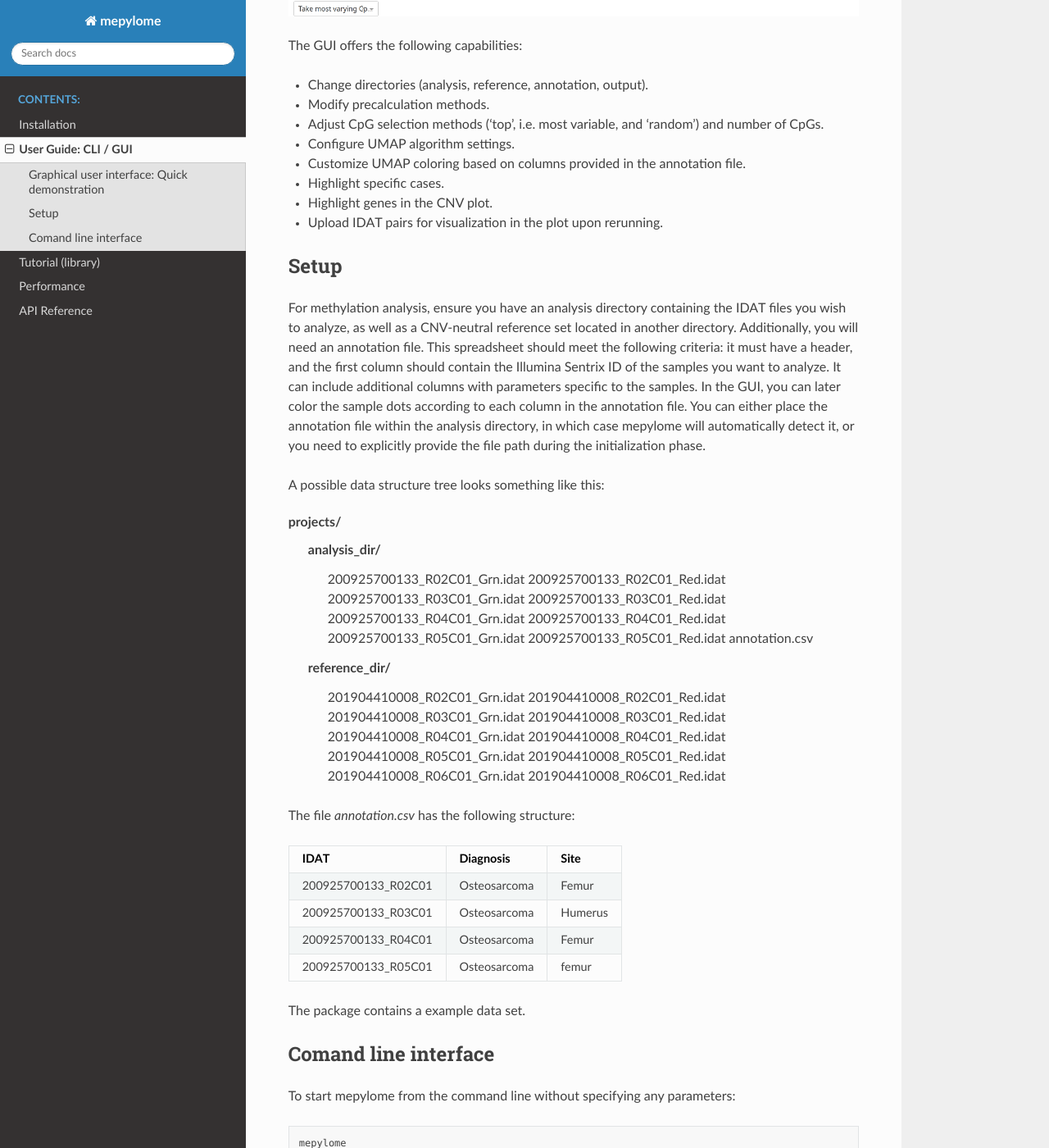
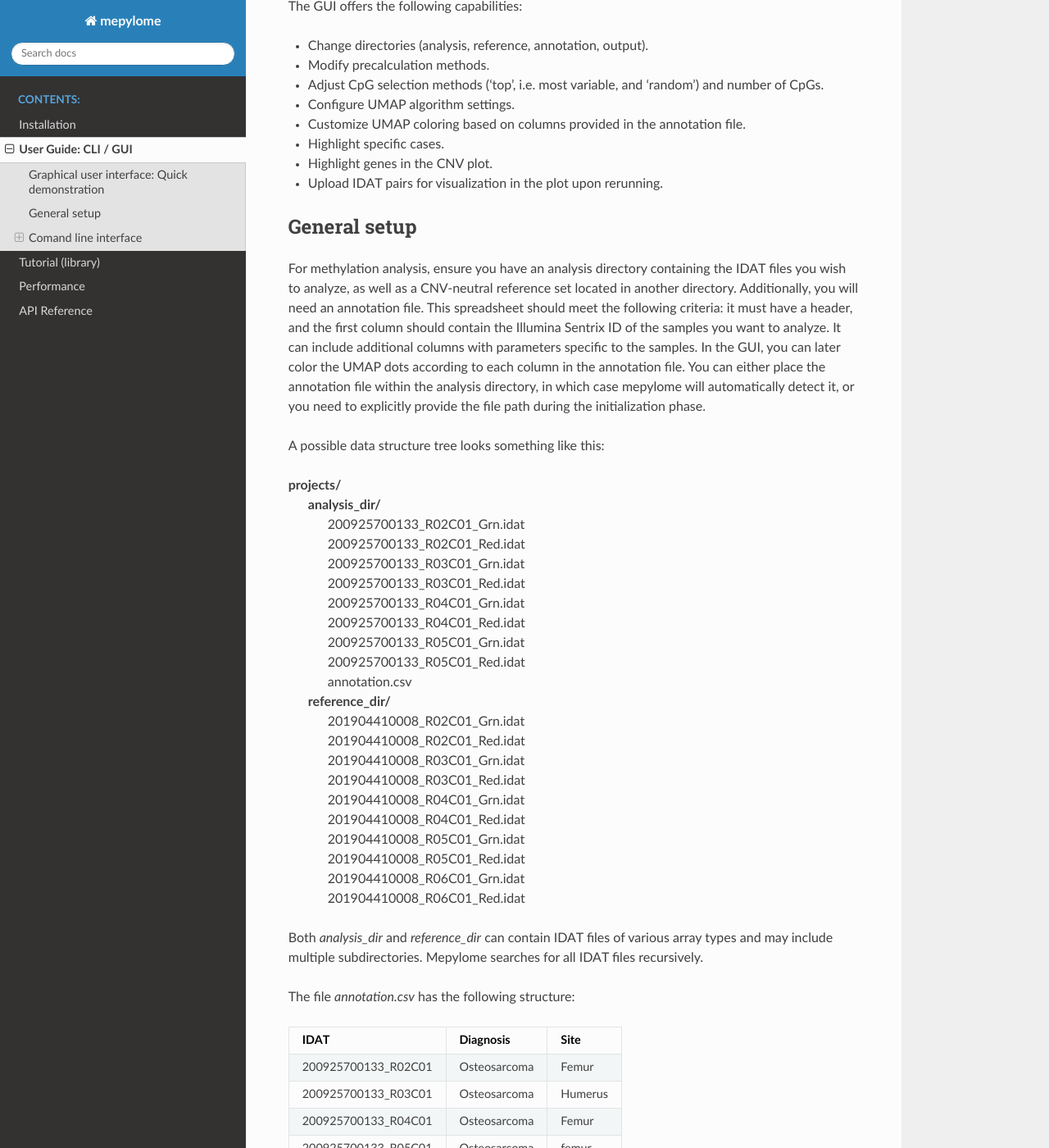
Before and after one commit to brj0/mepylome, a Sphinx documentation site: the page built from docs/gui_cli.rst, in a window 1280 px wide and 1400 px high, scrolled down 1509 px. Shown: the whole window at 82% size. Built offline with Sphinx 7.4.7 and the Read the Docs theme 2.0.0, drawn with Linux system fonts in a browser that asks for light colours; some of the changed text lies outside the part shown.

Commit message:
New backup 2024-07-10 12:07:55

```diff
--- a/docs/gui_cli.rst
+++ b/docs/gui_cli.rst
@@ -2,13 +2,7 @@
 =====================
 
 This section will guide you through performing a methylation analysis using the
-Mepylome command line interface (CLI) and graphical user interface (GUI). We'll
-cover setting up your analysis directory, ensuring you have the necessary IDAT
-files, a CNV-neutral reference set, and an annotation file. Additionally, we'll
-explore how to run an analysis in the GUI, compute UMAP/CNV, and visualize your
-results interactively. No prior knowledge of python or mepylome's library
-functions are needed.
-
+Mepylome command line interface (CLI) and graphical user interface (GUI).
 
 .. contents:: Contents
    :depth: 3
@@ -19,17 +13,18 @@
 
 To perform a test methylation analysis, run the following command in the
 terminal after installing mepylome (and optionally activating the corresponding
-virtual environment). This command will download example IDAT files and launch
-the GUI. Note that the initial launch may take some time:
+virtual environment). This command will download example IDAT files (to
+`~/Documents/mepylome/` and launch the GUI. Note that the initial launch may
+take some time:
 
 .. code-block:: sh
 
-    mepyltut
+    mepylome --tutorial
 
 After pressing the start button, the beta values are extracted, and the UMAP
 plot is generated. Clicking on a dot in the UMAP plot should display the
 corresponding CNV at the bottom of the browser window. You should see something
-similar to the following image:
+similar to the following:
 
 .. image:: images/screenshot.png
 
@@ -47,9 +42,10 @@
 - Upload IDAT pairs for visualization in the plot upon rerunning.
 
 
+.. _general_setup:
 
-Setup
------
+General setup
+-------------
 
 For methylation analysis, ensure you have an analysis directory containing the
 IDAT files you wish to analyze, as well as a CNV-neutral reference set located
@@ -57,36 +53,39 @@
 spreadsheet should meet the following criteria: it must have a header, and the
 first column should contain the Illumina Sentrix ID of the samples you want to
 analyze. It can include additional columns with parameters specific to the
-samples. In the GUI, you can later color the sample dots according to each
+samples. In the GUI, you can later color the UMAP dots according to each
 column in the annotation file. You can either place the annotation file within
 the analysis directory, in which case mepylome will automatically detect it, or
 you need to explicitly provide the file path during the initialization phase.
 
 A possible data structure tree looks something like this:
 
-projects/
-  analysis_dir/
-    200925700133_R02C01_Grn.idat
-    200925700133_R02C01_Red.idat
-    200925700133_R03C01_Grn.idat
-    200925700133_R03C01_Red.idat
-    200925700133_R04C01_Grn.idat
-    200925700133_R04C01_Red.idat
-    200925700133_R05C01_Grn.idat
-    200925700133_R05C01_Red.idat
-    annotation.csv
-  reference_dir/
-    201904410008_R02C01_Grn.idat
-    201904410008_R02C01_Red.idat
-    201904410008_R03C01_Grn.idat
-    201904410008_R03C01_Red.idat
-    201904410008_R04C01_Grn.idat
-    201904410008_R04C01_Red.idat
-    201904410008_R05C01_Grn.idat
-    201904410008_R05C01_Red.idat
-    201904410008_R06C01_Grn.idat
-    201904410008_R06C01_Red.idat
+| **projects/**
+|   **analysis_dir/**
+|     200925700133_R02C01_Grn.idat
+|     200925700133_R02C01_Red.idat
+|     200925700133_R03C01_Grn.idat
+|     200925700133_R03C01_Red.idat
+|     200925700133_R04C01_Grn.idat
+|     200925700133_R04C01_Red.idat
+|     200925700133_R05C01_Grn.idat
+|     200925700133_R05C01_Red.idat
+|     annotation.csv
+|   **reference_dir/**
+|     201904410008_R02C01_Grn.idat
+|     201904410008_R02C01_Red.idat
+|     201904410008_R03C01_Grn.idat
+|     201904410008_R03C01_Red.idat
+|     201904410008_R04C01_Grn.idat
+|     201904410008_R04C01_Red.idat
+|     201904410008_R05C01_Grn.idat
+|     201904410008_R05C01_Red.idat
+|     201904410008_R06C01_Grn.idat
+|     201904410008_R06C01_Red.idat
 
+Both `analysis_dir` and `reference_dir` can contain IDAT files of various array
+types and may include multiple subdirectories. Mepylome searches for all IDAT
+files recursively.
 
 The file `annotation.csv` has the following structure:
 
@@ -100,7 +99,8 @@
 ====================== ================ ===========
 
 
-The package contains a example data set.
+After completing the quick demonstration, you will have a valid setup in
+`~/Documents/mepylome/tutorial/`.
 
 
 Comand line interface
@@ -125,3 +125,14 @@
 .. code-block:: sh
 
     mepylome --help
+
+
+Output data
+~~~~~~~~~~~
+
+The default **output directory** is `/tmp/mepylome`. You can change this using the
+`\-\-output_dir` option. Please note that the output directory may grow in size
+over time. If you encounter memory issues, you can safely delete the entire
+directory or its subfolders.
+
+Once downloaded and transformed, **manifest** files are saved under `~/.mepylome`.
--- a/setup.py
+++ b/setup.py
@@ -56,7 +56,7 @@
 
 setup(
     name="mepylome",
-    version="0.1.2",
+    version="0.2.0",
     description="Python package for processing Infinum DNA methylation arrays",
     packages=find_packages(),
     long_description=long_description,
@@ -95,7 +95,6 @@
     entry_points={
         "console_scripts": [
             "mepylome=mepylome.analysis.cli:start_mepylome",
-            "mepyltut=mepylome.utils.tutorial_setup:start_mepylome_tutorial",
         ]
     },
 )
```
Also changed, not shown: README.md (+17 -4 lines), docs/index.rst (+6 -4 lines), docs/installation.rst (+21 -1 lines), docs/tutorial.rst (+2 -11 lines), 8 other files.
